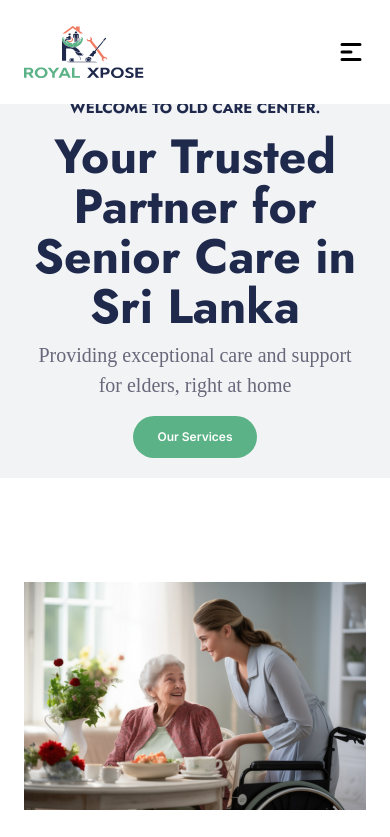
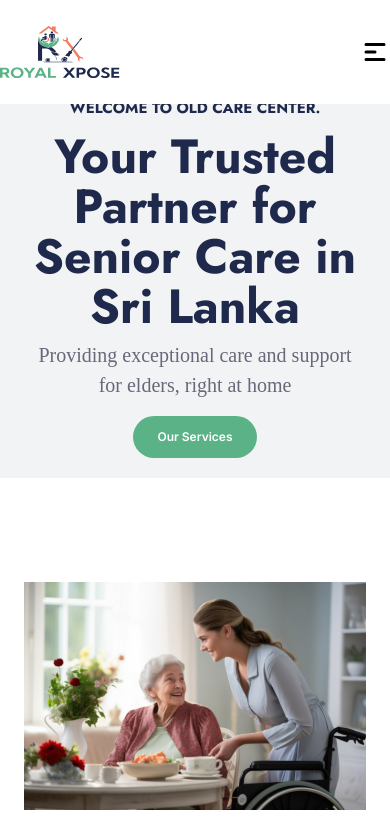
Before and after one commit to MrbadMiro/Royal, a React (Vite) app: page / in a window 390 px wide. Shown: the top 837 px of the page. Built offline with nearby package versions, Linux system fonts and the light colour scheme.

Commit message:
Some Changes)

```diff
--- a/src/Navbar/Navbar.jsx
+++ b/src/Navbar/Navbar.jsx
@@ -32,11 +32,11 @@ const Navbar = () => {
 
 	return (
 		<div
-			className={`fixed w-full bg-white   mt-0 left-0 right-0 z-20  ${
+			className={`fixed w-[100vw] bg-white   mt-0 left-0 right-0 z-20  ${
 				active ? "shadow-lg bg-white top-0" : ""
 			}`}>
 			<div
-				className={`  md:mx-24 mx-0 px-6 md:px-0 flex items-center justify-between   ${
+				className={`  md:mx-24 mx-0  md:px-0 flex items-center justify-between   ${
 					active ? "py-2 transition-all duration-1000" : "py-3"
 				}`}>
 				<div className="flex items-center justify-between w-full md:w-[120px] ">
```
